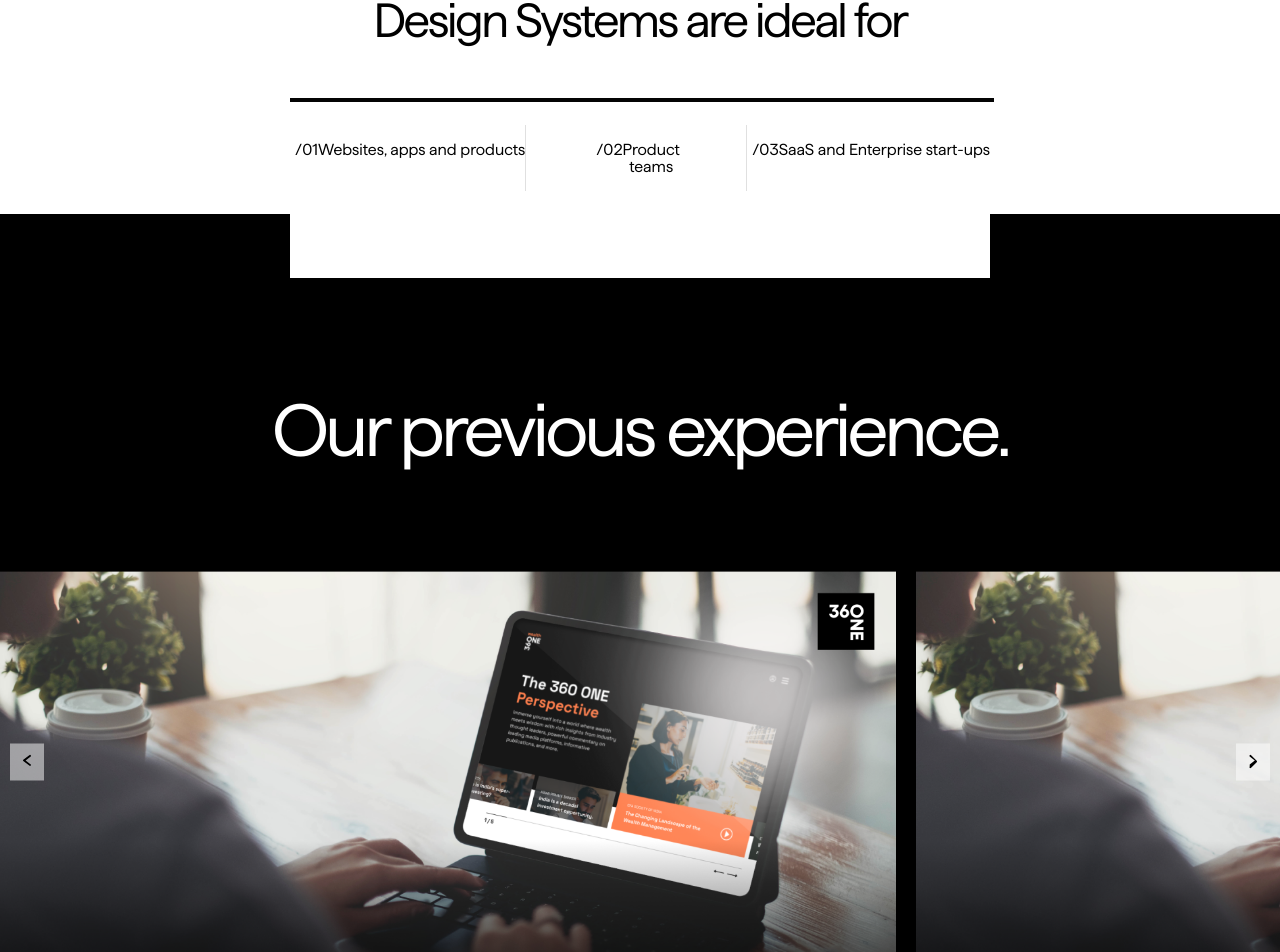
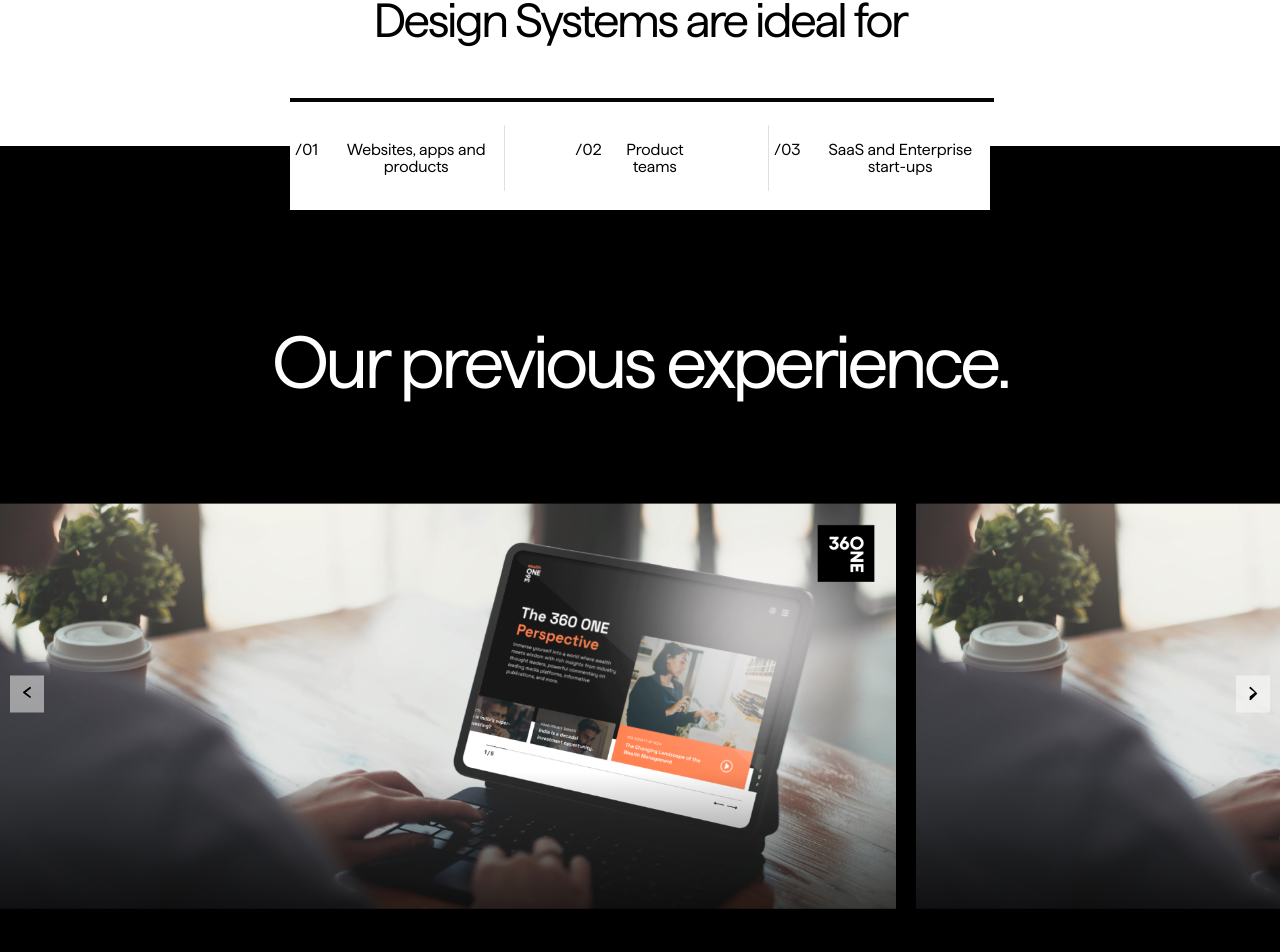
Before and after one commit to Samruddhi160501/pixelperfect, a React (Create React App) app: page / in a window 1280 px wide. Shown: the part 4290-5242 px from the top of the page. Built offline with nearby package versions, Linux system fonts and the light colour scheme.

Commit message:
code modified

```diff
--- a/src/Layouts/CaraouselContainer/CaraouselContainer.js
+++ b/src/Layouts/CaraouselContainer/CaraouselContainer.js
@@ -1,102 +1,11 @@
-import React, { useState } from "react";
-import Image1 from "../../assets/Image2.png";
-import Image2 from "../../assets/Image2.png";
-import Image3 from "../../assets/Image2.png";
-import classes from "../../Pages/OurService/OurService.module.css"
-const images = [Image1, Image2, Image3];
+import React from "react";
+import classes from "../../Pages/OurService/OurService.module.css";
+import Carousel from "../../components/Carousel/Carousel";
 function CaraouselContainer() {
-  const [currentImageIndex, setCurrentImageIndex] = useState(0);
-
-  const handlePrev = () => {
-    setCurrentImageIndex((prevIndex) =>
-      prevIndex === 0 ? images.length - 1 : prevIndex - 1
-    );
-  };
-
-  const handleNext = () => {
-    setCurrentImageIndex((prevIndex) =>
-      prevIndex === images.length - 1 ? 0 : prevIndex + 1
-    );
-  };
-
   return (
     <div className={classes.caraouselContainer} style={{ marginTop: "-5%" }}>
       <h3 className={classes.heading3}>Our previous experience.</h3>
-      <div
-        style={{
-          position: "relative",
-          maxWidth: "100%",
-          overflow: "hidden",
-          paddingTop: "2%",
-          display: "flex",
-          flexDirection: "column",
-        }}
-      >
-        <div
-          style={{
-            display: "flex",
-            transition: "transform 0.5s ease",
-            transform: `translateX(-${currentImageIndex * (100 / 3)}%)`,
-          }}
-        >
-          {images.map((imageUrl, index) => (
-            <img
-              src={imageUrl}
-              key={index}
-              className={classes.crop_image}
-              alt={index}
-            />
-          ))}
-        </div>
-        <div
-          style={{
-            position: "absolute",
-            top: "50%",
-            transform: "translateY(-50%)",
-            zIndex: 1,
-            left: "10px",
-            cursor: "pointer",
-            background: "rgba(255,255,255,0.5)",
-            padding: "5px",
-          }}
-          onClick={handlePrev}
-        >
-          {/* Left arrow SVG icon */}
-          <svg
-            xmlns="http://www.w3.org/2000/svg"
-            viewBox="0 0 24 24"
-            width="24"
-            height="24"
-          >
-            <path fill="none" d="M0 0h24v24H0z" />
-            <path d="M15.71 15.88L10.59 12l5.12-3.88a.996.996 0 1 0-1.41-1.47l-6 4.5a.996.996 0 0 0 0 1.47l6 4.5a.996.996 0 1 0 1.41-1.47z" />
-          </svg>
-        </div>
-        <div
-          style={{
-            position: "absolute",
-            top: "50%",
-            transform: "translateY(-50%)",
-            zIndex: 1,
-            right: "10px",
-            cursor: "pointer",
-            background: "rgba(255,255,255,0.5)",
-            padding: "5px",
-          }}
-          onClick={handleNext}
-        >
-          {/* Right arrow SVG icon */}
-          <svg
-            xmlns="http://www.w3.org/2000/svg"
-            viewBox="0 0 24 24"
-            width="24"
-            height="24"
-          >
-            <path fill="none" d="M0 0h24v24H0z" />
-            <path d="M8.71 15.88L13.83 12 8.71 8.12a.996.996 0 1 1 1.41-1.41l5.59 5.59a.996.996 0 0 1 0 1.41l-5.59 5.59a.996.996 0 1 1-1.41-1.41z" />
-          </svg>
-        </div>
-      </div>
+      <Carousel container="big" />
     </div>
   );
 }
--- a/src/Layouts/Container2/Container2.js
+++ b/src/Layouts/Container2/Container2.js
@@ -1,6 +1,6 @@
 import React, { useEffect, useState } from "react";
 import classes from "./Container2.module.css";
-import { data1 } from "../../utils/data";
+import { data1 ,SMALL} from "../../utils/data";
 import Card1 from "../../components/cards/Card1";
 import Carousel from "../../components/Carousel/Carousel";
 function Container2() {
@@ -50,7 +50,7 @@ function Container2() {
         Redesigning a design system is a densely strategised process that
         involves careful planning, collaboration, and iterative refinement.
       </p>
-      <Carousel />
+      <Carousel container={SMALL} />
     </div>
   );
 }
--- a/src/Layouts/FloatContainer/FloatContainer.js
+++ b/src/Layouts/FloatContainer/FloatContainer.js
@@ -33,7 +33,7 @@ function FloatContainer() {
             }
           >
             <p>{item.id}</p>
-            <p >{item.text}</p>
+            <p className={classes.floatText}>{item.text}</p>
           </div>
         ))}
       </div>
--- a/src/Pages/OurService/OurService.module.css
+++ b/src/Pages/OurService/OurService.module.css
@@ -38,7 +38,7 @@
 .designSystem {
   background-color: rgba(255, 255, 255, 1);
   text-align: center;
-  height: 288px;
+  min-height: 220px;
   margin-left: 290px;
   margin-right: 290px;
   margin-bottom: 0;
@@ -71,13 +71,15 @@
 
 .cardHighlighted {
   display: flex;
-  width: 80px;
+  max-width:  max-content;
   flex-direction: row;
-  justify-content: space-around;
   padding-left: 10%;
   padding-right: 10%;
   border-left: 1px solid rgba(224, 224, 224, 1);
   border-right: 1px solid rgba(224, 224, 224, 1);
+}
+.floatText{
+  margin-left: 10px;
 }
 .heading3 {
   font-family: "Haffer SQ XH";
@@ -88,11 +90,7 @@
   text-align: center;
   color: rgba(255, 255, 255, 1);
 }
-.crop_image {
-  max-width: 70%;
-  margin-right: 20px;
-  transition: clip-path 0.5s ease;
-}
+
 .caraouselContainer {
   padding-top: 100px;
   padding-bottom: 200px;
@@ -320,9 +318,7 @@
     letter-spacing: -0.05em;
     text-align: left;
   }
-  .crop_image {
-    min-height: 300px;
-  }
+
   .caraouselContainer {
     padding-bottom: 100px;
   }
--- a/src/components/Carousel/Carousel.js
+++ b/src/components/Carousel/Carousel.js
@@ -6,28 +6,34 @@ import phase3 from "../../assets/Phase3.png";
 import phase4 from "../../assets/Phase4.png";
 import phase5 from "../../assets/Phase5.png";
 import classes from "./Carousel.module.css";
+import Image1 from "../../assets/Image2.png";
+import Image2 from "../../assets/Image2.png";
+import Image3 from "../../assets/Image2.png";
 import { MdOutlineArrowRightAlt } from "react-icons/md";
+import { SMALL } from "../../utils/data";
+const images = [phase0, phase1, phase2, phase3, phase4, phase5];
+const images2 = [Image1, Image2, Image3];
 
-const images = [phase0, phase1, phase2, phase3, phase4, phase5];
-
-function Carousel() {
+function Carousel({ container }) {
   const [currentImageIndex, setCurrentImageIndex] = useState(0);
   const isSmallScreen = window.innerWidth <= 744;
   const isMobileScreen = window.innerWidth <= 390;
 
-  const handlePrev = () => {
+  const handlePrev = (images) => {
     setCurrentImageIndex((prevIndex) =>
       prevIndex === 0 ? images.length - 1 : prevIndex - 1
     );
   };
 
-  const handleNext = () => {
+  const handleNext = (images) => {
     setCurrentImageIndex((prevIndex) =>
       prevIndex === images.length - 1 ? 0 : prevIndex + 1
     );
   };
 
   return (
+    <>
+      {container === SMALL ? (
         <div
           style={{
             position: "relative",
@@ -67,15 +73,93 @@ function Carousel() {
                 cursor: "pointer",
                 transform: "rotate(180deg)",
               }}
-          onClick={handlePrev}
+              onClick={() => handlePrev(images)}
             />
             <MdOutlineArrowRightAlt
               size="48px"
               style={{ color: "black", cursor: "pointer" }}
-          onClick={handleNext}
+              onClick={() => handleNext(images)}
             />
           </div>
         </div>
+      ) : (
+        <div
+          style={{
+            position: "relative",
+            maxWidth: "100%",
+            overflow: "hidden",
+            paddingTop: "2%",
+            display: "flex",
+            flexDirection: "column",
+          }}
+        >
+          <div
+            style={{
+              display: "flex",
+              transition: "transform 0.5s ease",
+              transform: `translateX(-${currentImageIndex * (100 / 3)}%)`,
+            }}
+          >
+            {images2.map((imageUrl, index) => (
+              <img
+                src={imageUrl}
+                key={index}
+                className={classes.image}
+                alt={index}
+              />
+            ))}
+          </div>
+          <div
+            style={{
+              position: "absolute",
+              top: "50%",
+              transform: "translateY(-50%)",
+              zIndex: 1,
+              left: "10px",
+              cursor: "pointer",
+              background: "rgba(255,255,255,0.5)",
+              padding: "5px",
+            }}
+            onClick={() => handlePrev(images2)}
+          >
+            {/* Left arrow SVG icon */}
+            <svg
+              xmlns="http://www.w3.org/2000/svg"
+              viewBox="0 0 24 24"
+              width="24"
+              height="24"
+            >
+              <path fill="none" d="M0 0h24v24H0z" />
+              <path d="M15.71 15.88L10.59 12l5.12-3.88a.996.996 0 1 0-1.41-1.47l-6 4.5a.996.996 0 0 0 0 1.47l6 4.5a.996.996 0 1 0 1.41-1.47z" />
+            </svg>
+          </div>
+          <div
+            style={{
+              position: "absolute",
+              top: "50%",
+              transform: "translateY(-50%)",
+              zIndex: 1,
+              right: "10px",
+              cursor: "pointer",
+              background: "rgba(255,255,255,0.5)",
+              padding: "5px",
+            }}
+            onClick={() => handleNext(images2)}
+          >
+            {/* Right arrow SVG icon */}
+            <svg
+              xmlns="http://www.w3.org/2000/svg"
+              viewBox="0 0 24 24"
+              width="24"
+              height="24"
+            >
+              <path fill="none" d="M0 0h24v24H0z" />
+              <path d="M8.71 15.88L13.83 12 8.71 8.12a.996.996 0 1 1 1.41-1.41l5.59 5.59a.996.996 0 0 1 0 1.41l-5.59 5.59a.996.996 0 1 1-1.41-1.41z" />
+            </svg>
+          </div>
+        </div>
+      )}
+    </>
   );
 }
 
--- a/src/components/Carousel/Carousel.module.css
+++ b/src/components/Carousel/Carousel.module.css
@@ -1,4 +1,3 @@
-
 .crop_image {
   max-width: 400px;
   margin-right: 20px;
@@ -17,35 +16,24 @@
   padding-right: 5%;
 }
 
-.slider {
-  display: flex;
-  flex-direction: row;
-  flex-wrap: wrap;
-  padding-left: 162px;
-}
-
-.slide {
-  max-width: 30%;
-}
-
-.slide:hover {
-  flex: 1; /* Show full image on hover */
-  transform: scale(1.1); /* Optional: Scale up the image on hover */
-}
-
 button {
   cursor: pointer;
   padding: 5px 10px;
   margin-top: 10px;
   font-family: "Haffer SQ XH";
 }
+.image {
+  max-width: 70%;
+  margin-right: 20px;
+  transition: clip-path 0.5s ease;
+}
 @media screen and (max-width: 744px) {
-  .carousel{
+  .carousel {
     padding-top: 35px;
     padding-left: 64px;
   }
-  .crop_image{
-   max-width: 310px;
+  .crop_image {
+    max-width: 310px;
   }
   .arrowcontainer {
     display: flex;
@@ -55,3 +43,8 @@ button {
     padding-right: 5%;
   }
 }
+@media screen and (max-width: 391px) {
+  .image {
+    min-height: 300px;
+  }
+}
--- a/src/utils/data.js
+++ b/src/utils/data.js
@@ -46,7 +46,7 @@ export const highlight = [
     title: "Brand-centric DLS.",
     para: "To reinforce the brand's visual identity, values and tone of voice,  we build consistency in the use of brand colours, typography, and imagery, coupled with intuitive interactions to foster brand affinity and loyalty across all touchpoints.",
   },
-   {
+  {
     id: "/03",
     title: "Design principles and guidelines.",
     para: "Based on design trends, research outcomes and brand essence, we identify core values, guidelines and themes that drive the design creation process and craft an experience that is unique to the brand for its users.",
@@ -68,17 +68,19 @@ export const highlight = [
   },
 ];
 
-export const designmenu=[
+export const designmenu = [
   {
-    id:"/01",
-    text:"Websites, apps and products"
+    id: "/01",
+    text: "Websites, apps and products",
   },
   {
-    id:"/02",
-    text:"Product teams"
+    id: "/02",
+    text: "Product teams",
   },
   {
-    id:"/03",
-    text:"SaaS and Enterprise start-ups"
-  }
-]
+    id: "/03",
+    text: "SaaS and Enterprise start-ups",
+  },
+];
+export const SMALL = "small";
+export const BIG = "big";
```
Lines whose indentation alone changed are shown as unchanged.
